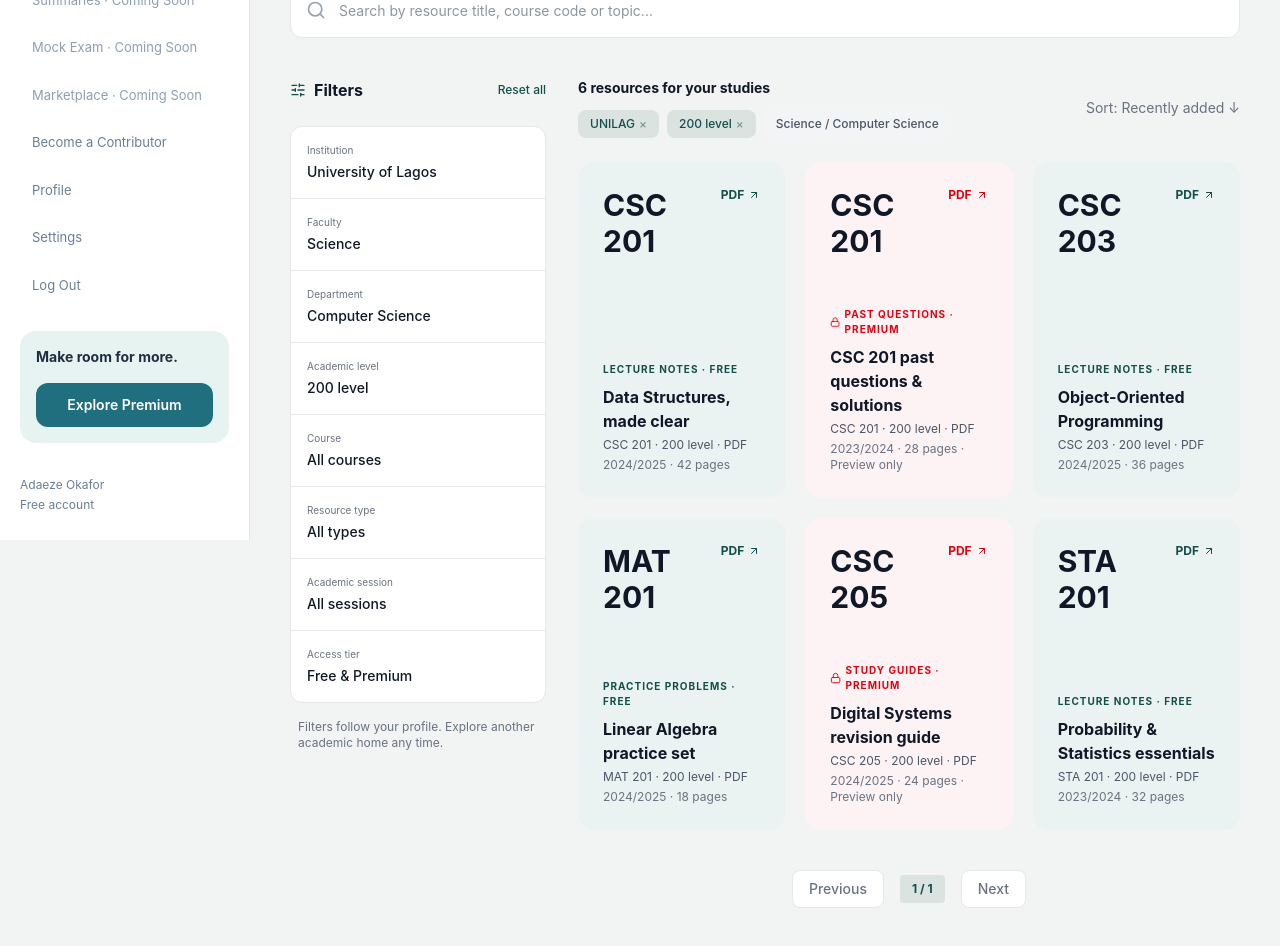
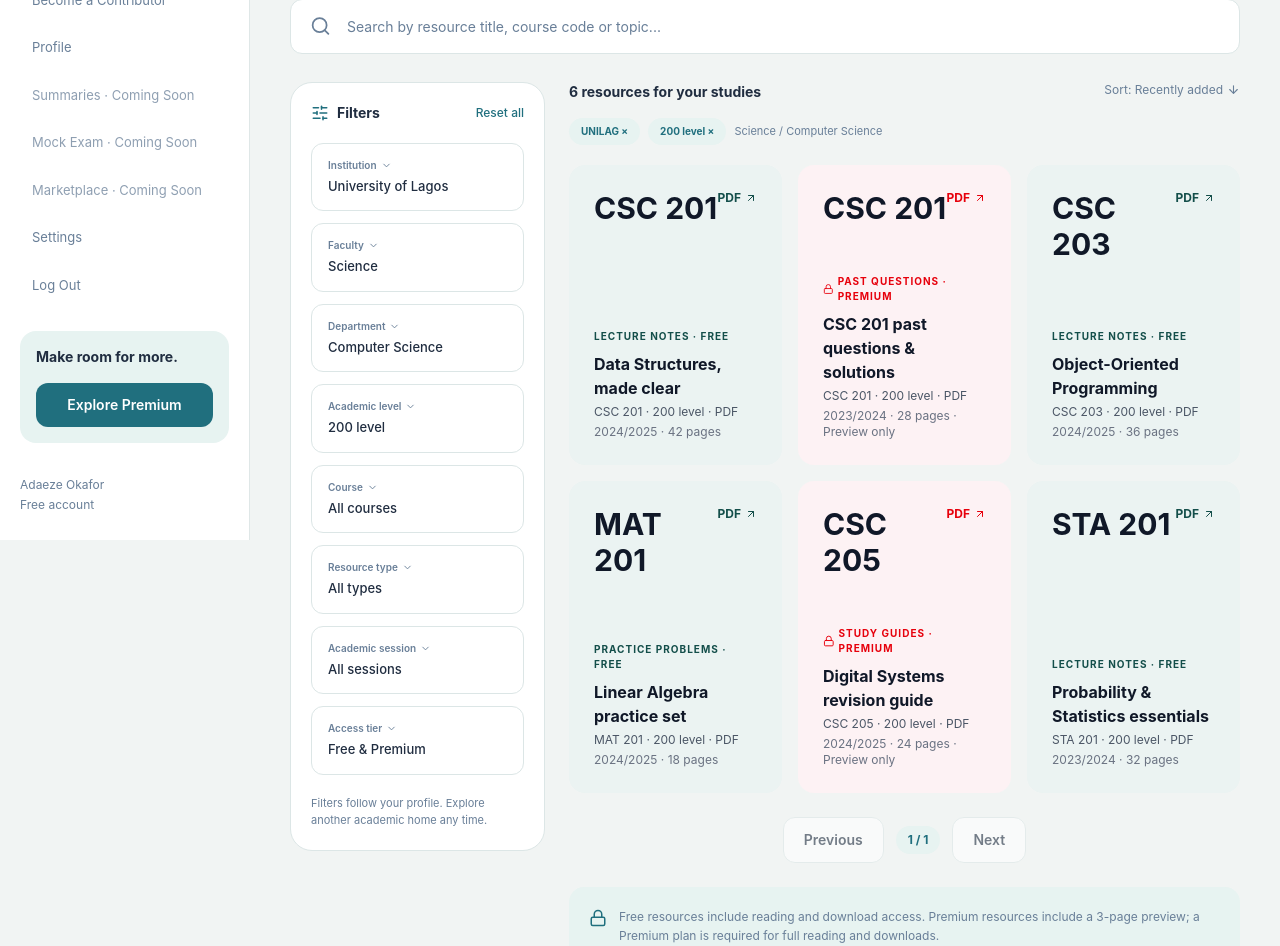
Before and after one commit to PrepNivo/prepnivo-frontend, a React (Vite) app: page /dashboard/library in a window 1280 px wide. Shown: the part 260-1206 px from the top of the page. Built offline with nearby package versions, Linux system fonts and the light colour scheme.

Commit message:
Worked on Library Screen

```diff
--- a/src/App.jsx
+++ b/src/App.jsx
@@ -15,7 +15,7 @@ function App() {
         {/* The Layout wraps all workspace pages */}
         <Route path="/dashboard" element={<DashboardLayout />}>
           <Route index element={<Dashboard />} />
-         <Route path="library" element={<Library />} />
+          <Route path="library" element={<Library />} />
 
         </Route>
       </Routes>
--- a/src/layouts/DashboardLayout.jsx
+++ b/src/layouts/DashboardLayout.jsx
@@ -7,11 +7,11 @@ const links = [
   { name: "Dashboard", path: "/dashboard" },
   { name: "Library", path: "/dashboard/library" },
   { name: "Study Area", path: "/dashboard/study-area" },
+  { name: "Become a Contributor", path: "/dashboard/contribute" },
+  { name: "Profile", path: "/dashboard/profile" },
   { name: "Summaries · Coming Soon", disabled: true },
   { name: "Mock Exam · Coming Soon", disabled: true },
   { name: "Marketplace · Coming Soon", disabled: true },
-  { name: "Become a Contributor", path: "/dashboard/contribute" },
-  { name: "Profile", path: "/dashboard/profile" },
   { name: "Settings", path: "/dashboard/settings" },
   { name: "Log Out", path: "/logout" },
 ];
@@ -125,14 +125,15 @@ export default function DashboardLayout() {
 
             <p className="text-xs text-[#697F98]">
               Workspace
-              <span className="mx-2">/</span>
-              <span className="text-[#202D40]">Dashboard</span>
+              {/* <span className="mx-2">/</span> */}
+              {/* <span className="text-[#202D40]"></span> */}
             </p>
           </div>
 
           <div className="flex items-center gap-5">
             <span className="rounded-full bg-[#E7F3F1] px-3 py-1 text-[10px] font-bold text-[#206F7E]">
               UNILAG · 200 LEVEL
+              {/* Profile */}
             </span>
 
             <button
--- a/src/pages/Library.jsx
+++ b/src/pages/Library.jsx
@@ -1,86 +1,208 @@
-import { SlidersHorizontal, Search, Lock } from 'lucide-react';
-import ResourceCard from '../components/ResourceCard';
+import { SlidersHorizontal, Search, Lock, ChevronDown, ArrowDown} from "lucide-react";
+import ResourceCard from "../components/ResourceCard";
 
 export default function Library() {
-  // Mock data based on the UI design for the 6 resource cards
+  // Existing mock data
   const resources = [
-    { id: 1, course: 'CSC 201', title: 'Data Structures, made clear', type: 'Lecture Notes', level: '200 level', year: '2024/2025', pages: '42 pages', isPremium: false },
-    { id: 2, course: 'CSC 201', title: 'CSC 201 past questions & solutions', type: 'Past Questions', level: '200 level', year: '2023/2024', pages: '28 pages', isPremium: true, previewText: 'Preview only' },
-    { id: 3, course: 'CSC 203', title: 'Object-Oriented Programming', type: 'Lecture Notes', level: '200 level', year: '2024/2025', pages: '36 pages', isPremium: false },
-    { id: 4, course: 'MAT 201', title: 'Linear Algebra practice set', type: 'Practice Problems', level: '200 level', year: '2024/2025', pages: '18 pages', isPremium: false },
-    { id: 5, course: 'CSC 205', title: 'Digital Systems revision guide', type: 'Study Guides', level: '200 level', year: '2024/2025', pages: '24 pages', isPremium: true, previewText: 'Preview only' },
-    { id: 6, course: 'STA 201', title: 'Probability & Statistics essentials', type: 'Lecture Notes', level: '200 level', year: '2023/2024', pages: '32 pages', isPremium: false },
+    {
+      id: 1,
+      course: "CSC 201",
+      title: "Data Structures, made clear",
+      type: "Lecture Notes",
+      level: "200 level",
+      year: "2024/2025",
+      pages: "42 pages",
+      isPremium: false,
+    },
+    {
+      id: 2,
+      course: "CSC 201",
+      title: "CSC 201 past questions & solutions",
+      type: "Past Questions",
+      level: "200 level",
+      year: "2023/2024",
+      pages: "28 pages",
+      isPremium: true,
+      previewText: "Preview only",
+    },
+    {
+      id: 3,
+      course: "CSC 203",
+      title: "Object-Oriented Programming",
+      type: "Lecture Notes",
+      level: "200 level",
+      year: "2024/2025",
+      pages: "36 pages",
+      isPremium: false,
+    },
+    {
+      id: 4,
+      course: "MAT 201",
+      title: "Linear Algebra practice set",
+      type: "Practice Problems",
+      level: "200 level",
+      year: "2024/2025",
+      pages: "18 pages",
+      isPremium: false,
+    },
+    {
+      id: 5,
+      course: "CSC 205",
+      title: "Digital Systems revision guide",
+      type: "Study Guides",
+      level: "200 level",
+      year: "2024/2025",
+      pages: "24 pages",
+      isPremium: true,
+      previewText: "Preview only",
+    },
+    {
+      id: 6,
+      course: "STA 201",
+      title: "Probability & Statistics essentials",
+      type: "Lecture Notes",
+      level: "200 level",
+      year: "2023/2024",
+      pages: "32 pages",
+      isPremium: false,
+    },
   ];
 
   const filters = [
-    { label: 'Institution', value: 'University of Lagos' },
-    { label: 'Faculty', value: 'Science' },
-    { label: 'Department', value: 'Computer Science' },
-    { label: 'Academic level', value: '200 level' },
-    { label: 'Course', value: 'All courses' },
-    { label: 'Resource type', value: 'All types' },
-    { label: 'Academic session', value: 'All sessions' },
-    { label: 'Access tier', value: 'Free & Premium' },
+    { label: "Institution", value: "University of Lagos" },
+    { label: "Faculty", value: "Science" },
+    { label: "Department", value: "Computer Science" },
+    { label: "Academic level", value: "200 level" },
+    { label: "Course", value: "All courses" },
+    { label: "Resource type", value: "All types" },
+    { label: "Academic session", value: "All sessions" },
+    { label: "Access tier", value: "Free & Premium" },
   ];
 
   return (
-    <div className="max-w-6xl mx-auto pb-12">
-      <p className="text-brand-teal font-bold text-[10px] uppercase tracking-widest mb-2">The right material, within reach</p>
-      <h1 className="text-3xl font-bold text-gray-900 dark:text-white mb-2">Your course. Your library.</h1>
-      <p className="text-gray-600 dark:text-gray-400 text-sm mb-8">Find the notes, past questions and practice that move you forward.</p>
+    <div className="mx-auto max-w-[1350px] pb-12">
+
+      {/* Page heading */}
+      <section className="mb-8">
+        <p className="mb-3 text-[11px] font-bold uppercase tracking-wide text-[#206F7E]">
+          The right material, within reach
+        </p>
+
+        <h1 className="mb-2 text-[30px] font-bold leading-tight tracking-tight text-[#202D40] md:text-[36px]">
+          Your course. Your library.
+        </h1>
+
+        <p className="text-sm text-[#697F98]">
+          Find the notes, past questions and practice that move you forward.
+        </p>
+      </section>
 
       {/* Search Bar */}
-      <div className="relative mb-10">
+      <div className="relative mb-7">
+        <Search
+          size={21}
+          className="absolute left-5 top-1/2 -translate-y-1/2 text-[#697F98]"
+        />
+
         <input
-          type="text"
+          type="search"
           placeholder="Search by resource title, course code or topic..."
-          className="w-full bg-white dark:bg-[#111827] border border-gray-200 dark:border-gray-800 rounded-xl px-12 py-4 text-sm focus:outline-none focus:border-brand-teal transition-colors"
+          className="h-[55px] w-full rounded-xl border border-[#DCE6E6] bg-white pl-14 pr-5 text-sm text-[#202D40] outline-none transition placeholder:text-[#697F98] focus:border-[#206F7E] focus:ring-2 focus:ring-[#206F7E]/10"
         />
-        <Search className="w-5 h-5 absolute left-4 top-4 text-gray-400" />
       </div>
 
-      <div className="flex flex-col md:flex-row gap-8">
+      {/* Main library layout */}
+      <div className="flex flex-col items-start gap-6 lg:flex-row">
 
-        {/* Left Sidebar - Filters */}
-        <div className="w-full md:w-64 shrink-0">
-          <div className="flex justify-between items-center mb-6">
-            <h3 className="font-bold text-gray-900 dark:text-white flex items-center gap-2">
-              <SlidersHorizontal className="w-4 h-4 text-brand-teal" /> Filters
-            </h3>
-            <button className="text-xs text-brand-teal hover:underline font-medium">Reset all</button>
+        {/* Filters sidebar */}
+        <aside className="w-full shrink-0 rounded-[22px] border border-[#DCE6E6] bg-white p-5 lg:w-[255px]">
+
+          <div className="mb-5 flex items-center justify-between gap-3">
+            <h2 className="flex items-center gap-2 text-sm font-bold text-[#202D40]">
+              <SlidersHorizontal
+                size={18}
+                className="text-[#206F7E]"
+              />
+              Filters
+            </h2>
+
+            <button
+              type="button"
+              className="text-xs font-medium text-[#206F7E] hover:underline"
+            >
+              Reset all
+            </button>
           </div>
 
-          <div className="bg-white dark:bg-[#111827] border border-gray-200 dark:border-gray-800 rounded-xl overflow-hidden flex flex-col mb-4">
-            {filters.map((filter, index) => (
-              <div key={filter.label} className={`p-4 ${index !== filters.length - 1 ? 'border-b border-gray-200 dark:border-gray-800' : ''} cursor-pointer hover:bg-gray-50 dark:hover:bg-gray-800/50 transition-colors`}>
-                <p className="text-[10px] text-gray-500 mb-1">{filter.label}</p>
-                <p className="text-sm font-medium text-gray-900 dark:text-gray-300">{filter.value}</p>
+          {/* Individual filter boxes */}
+          <div className="flex flex-col gap-3">
+            {filters.map((filter) => (
+              <div
+                key={filter.label}
+                className="rounded-xl border border-[#DCE6E6] bg-white px-4 py-3.5"
+              >
+                <div className="mb-1 flex items-center gap-1">
+                  <span className="text-[10px] font-semibold text-[#697F98]">
+                    {filter.label}
+                  </span>
+
+                  <ChevronDown
+                    size={11}
+                    className="text-[#697F98]"
+                  />
+                </div>
+
+                <p className="text-[13px] font-medium text-[#202D40]">
+                  {filter.value}
+                </p>
               </div>
             ))}
           </div>
-          <p className="text-xs text-gray-500 px-2">Filters follow your profile. Explore another academic home any time.</p>
-        </div>
 
-        {/* Right Content - Resource Grid */}
-        <div className="flex-1">
+          <p className="mt-5 text-[11px] leading-relaxed text-[#697F98]">
+            Filters follow your profile. Explore another academic home any
+            time.
+          </p>
+        </aside>
 
-          {/* Active Tags & Sort */}
-          <div className="flex flex-wrap justify-between items-center gap-4 mb-6">
+        {/* Resource content */}
+        <section className="min-w-0 flex-1">
+
+          {/* Resource count and sort */}
+          <div className="mb-5 flex flex-wrap items-start justify-between gap-4">
+
             <div>
-              <p className="text-sm font-bold text-gray-900 dark:text-white mb-3">6 resources for your studies</p>
-              <div className="flex flex-wrap gap-2 text-xs font-medium">
-                <span className="bg-brand-teal/10 text-brand-teal dark:text-brand-lightTeal px-3 py-1.5 rounded-lg flex items-center gap-1">UNILAG <span className="opacity-50 hover:opacity-100 cursor-pointer">×</span></span>
-                <span className="bg-brand-teal/10 text-brand-teal dark:text-brand-lightTeal px-3 py-1.5 rounded-lg flex items-center gap-1">200 level <span className="opacity-50 hover:opacity-100 cursor-pointer">×</span></span>
-                <span className="bg-gray-100 dark:bg-gray-800 text-gray-600 dark:text-gray-400 px-3 py-1.5 rounded-lg">Science / Computer Science</span>
+              <h2 className="mb-4 text-sm font-bold text-[#202D40]">
+                {resources.length} resources for your studies
+              </h2>
+
+              {/* Active filter tags */}
+              <div className="flex flex-wrap items-center gap-2">
+                <span className="rounded-full bg-[#E7F3F1] px-3 py-1.5 text-[10px] font-bold text-[#206F7E]">
+                  UNILAG ×
+                </span>
+
+                <span className="rounded-full bg-[#E7F3F1] px-3 py-1.5 text-[10px] font-bold text-[#206F7E]">
+                  200 level ×
+                </span>
+
+                <span className="text-[11px] text-[#697F98]">
+                  Science / Computer Science
+                </span>
               </div>
             </div>
-            <button className="text-sm text-gray-500 hover:text-gray-900 dark:hover:text-white transition-colors flex items-center gap-1">
-              Sort: Recently added ↓
+
+            <button
+              type="button"
+              className="flex items-center gap-1 text-xs text-[#697F98] transition hover:text-[#206F7E]"
+            >
+              Sort: Recently added
+              <ArrowDown size={13} />
             </button>
           </div>
 
-          {/* Grid of Resources */}
-          <div className="grid grid-cols-1 md:grid-cols-2 lg:grid-cols-3 gap-5 mb-10">
+          {/* Resource grid */}
+          <div className="mb-6 grid grid-cols-1 gap-4 sm:grid-cols-2 xl:grid-cols-3">
             {resources.map((res) => (
               <ResourceCard
                 key={res.id}
@@ -97,21 +219,42 @@ export default function Library() {
           </div>
 
           {/* Pagination */}
-          <div className="flex justify-center items-center gap-4 mb-10">
-            <button className="px-4 py-2 text-sm font-medium text-gray-500 bg-white dark:bg-[#111827] border border-gray-200 dark:border-gray-800 rounded-lg hover:bg-gray-50 dark:hover:bg-gray-800 transition-colors">Previous</button>
-            <span className="text-xs font-bold bg-brand-teal/10 text-brand-teal dark:text-brand-lightTeal px-3 py-1.5 rounded">1 / 1</span>
-            <button className="px-4 py-2 text-sm font-medium text-gray-500 bg-white dark:bg-[#111827] border border-gray-200 dark:border-gray-800 rounded-lg hover:bg-gray-50 dark:hover:bg-gray-800 transition-colors">Next</button>
+          <div className="mb-6 flex items-center justify-center gap-3">
+            <button
+              type="button"
+              disabled
+              className="rounded-xl border border-[#DCE6E6] bg-white px-5 py-3 text-sm font-semibold text-[#202D40] disabled:cursor-not-allowed disabled:opacity-60"
+            >
+              Previous
+            </button>
+
+            <span className="rounded-full bg-[#E7F3F1] px-3 py-1.5 text-xs font-bold text-[#206F7E]">
+              1 / 1
+            </span>
+
+            <button
+              type="button"
+              disabled
+              className="rounded-xl border border-[#DCE6E6] bg-white px-5 py-3 text-sm font-semibold text-[#202D40] disabled:cursor-not-allowed disabled:opacity-60"
+            >
+              Next
+            </button>
           </div>
 
-          {/* Info Banner */}
-          <div className="bg-[#133A38]/30 dark:bg-brand-teal/10 border border-brand-teal/20 rounded-xl p-4 flex items-start gap-3">
-            <Lock className="w-4 h-4 text-brand-teal dark:text-brand-lightTeal shrink-0 mt-0.5" />
-            <p className="text-xs text-gray-600 dark:text-gray-400 leading-relaxed">
-              Free resources include reading and download access. Premium resources include a 3-page preview; a Premium plan is required for full reading and downloads.
+          {/* Access information banner */}
+          <div className="flex items-start gap-3 rounded-[15px] bg-[#E7F3F1] p-5">
+            <Lock
+              size={18}
+              className="mt-0.5 shrink-0 text-[#206F7E]"
+            />
+
+            <p className="text-xs leading-relaxed text-[#697F98]">
+              Free resources include reading and download access. Premium
+              resources include a 3-page preview; a Premium plan is required
+              for full reading and downloads.
             </p>
           </div>
-
-        </div>
+        </section>
       </div>
     </div>
   );
```
Also changed, not shown: src/pages/Dashboard.jsx (+1 -147 lines).
